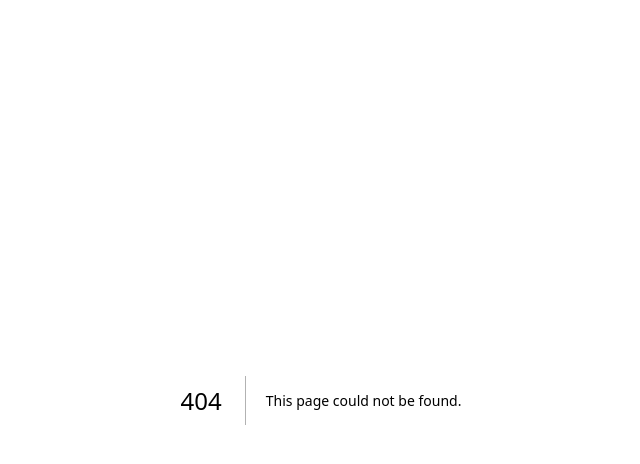
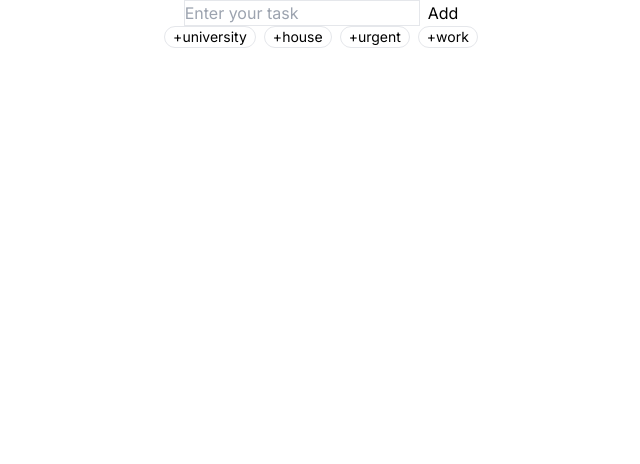
Before and after one commit to marcoshernanz/mana, a Next.js app: page /app/todo1 in a window 1280 px wide. Before the commit this address had no page. Shown: the top 464 px of the page, without its empty margins (319-959 px from the left). Built offline with nearby package versions, Linux system fonts and the light colour scheme.

Commit message:
Recupera los 8 dias perdidos

```diff
--- /dev/null
+++ b/src/app/app/todo1/TodoTask.tsx
@@ -0,0 +1,56 @@
+"use client";
+
+import { useState } from "react";
+import { availableTags, Tags } from "./page";
+
+interface TodoTaskProps {
+  text: string;
+  tags: Tags;
+  index: number;
+  deleteTask: (index: number) => void;
+
+  initialIsCompleted: boolean;
+  editTaskIsCompleted: (index: number, isCompleted: boolean) => void;
+}
+
+export default function TodoTask({
+  text,
+  tags,
+  index,
+  deleteTask,
+
+  initialIsCompleted,
+  editTaskIsCompleted,
+}: TodoTaskProps) {
+  const [isCompleted, setIsCompleted] = useState<boolean>(initialIsCompleted);
+
+  return (
+    <div className="bg-slate-50 px-6 py-3">
+      <div className="flex items-center justify-between">
+        <div>{text}</div>
+        <div className="flex gap-2">
+          {availableTags.map(
+            (tag, index) =>
+              tags[tag] && (
+                <span key={index} className="rounded-full border px-2">
+                  {tag}
+                </span>
+              ),
+          )}
+        </div>
+        <div className="flex gap-2">
+          <input
+            type="checkbox"
+            checked={isCompleted}
+            onChange={(e) => {
+              const isCompleted = e.target.checked;
+              setIsCompleted(isCompleted);
+              editTaskIsCompleted(index, isCompleted);
+            }}
+          />
+          <button onClick={() => deleteTask(index)}>Delete</button>
+        </div>
+      </div>
+    </div>
+  );
+}
--- /dev/null
+++ b/src/app/app/todo1/page.tsx
@@ -0,0 +1,134 @@
+"use client";
+
+import { useEffect, useState } from "react";
+import { twMerge } from "tailwind-merge";
+import TodoTask from "./TodoTask";
+
+export const availableTags: ["university", "house", "urgent", "work"] = [
+  "university",
+  "house",
+  "urgent",
+  "work",
+];
+
+export type Tags = {
+  university: boolean;
+  house: boolean;
+  urgent: boolean;
+  work: boolean;
+};
+
+export type Task = {
+  text: string;
+  tags: Tags;
+  isCompleted: boolean;
+};
+
+export default function TodoPage() {
+  const [tasks, setTasks] = useState<Task[]>([]);
+
+  const [text, setText] = useState<string>("");
+  const [selectedTags, setSelectedTags] = useState<Tags>({
+    university: false,
+    house: false,
+    urgent: false,
+    work: false,
+  });
+
+  const addTask = () => {
+    const newTask = { text, tags: selectedTags, isCompleted: false };
+    setTasks((tasks) => {
+      const newTasks = [...tasks, newTask];
+      localStorage.setItem("tasks", JSON.stringify(newTasks));
+      return newTasks;
+    });
+
+    setText("");
+    setSelectedTags({
+      university: false,
+      house: false,
+      urgent: false,
+      work: false,
+    });
+  };
+
+  const deleteTask = (taskIndex: number) => {
+    setTasks((tasks) => {
+      const newTasks = tasks.filter((_, index) => index !== taskIndex);
+      localStorage.setItem("tasks", JSON.stringify(newTasks));
+      return newTasks;
+    });
+  };
+
+  const editTaskIsCompleted = (index: number, isCompleted: boolean) => {
+    setTasks((tasks) => {
+      const newTasks = tasks.map((task, i) =>
+        i === index ? { ...task, isCompleted } : task,
+      );
+      localStorage.setItem("tasks", JSON.stringify(newTasks));
+      return newTasks;
+    });
+  };
+
+  useEffect(() => {
+    const tasks = JSON.parse(localStorage.getItem("tasks") ?? "[]");
+    setTasks(tasks);
+  }, []);
+
+  return (
+    <div className="w-full">
+      <div className="flex w-full flex-col items-center justify-center">
+        <div className="flex gap-2">
+          <input
+            placeholder="Enter your task"
+            className="border"
+            value={text}
+            onChange={(e) => setText(e.target.value)}
+          />
+          <button onClick={addTask}>Add</button>
+        </div>
+        <div className="flex gap-2 text-sm">
+          {availableTags.map((tag, index) => (
+            <button
+              onClick={() =>
+                // setSelectedTags((tags) => ({
+                //   university: tag === "university" ? true : tags.university,
+                //   house: tag === "house" ? true : tags.house,
+                //   urgent: tag === "urgent" ? true : tags.urgent,
+                //   work: tag === "work" ? true : tags.work,
+                // }))
+                setSelectedTags((tags) => ({
+                  ...tags,
+                  [tag]: !tags[tag],
+                }))
+              }
+              key={index}
+              className={twMerge(
+                "rounded-full border px-2 transition duration-300",
+                selectedTags[tag] && "bg-black text-white",
+              )}
+            >
+              <span>{selectedTags[tag] ? "-" : "+"}</span>
+              {tag}
+            </button>
+          ))}
+        </div>
+      </div>
+      <div className="flex flex-col gap-3">
+        {tasks.map((task, index) => (
+          <TodoTask
+            key={index}
+            text={task.text}
+            tags={task.tags}
+            deleteTask={deleteTask}
+            index={index}
+            initialIsCompleted={task.isCompleted}
+            editTaskIsCompleted={editTaskIsCompleted}
+          />
+        ))}
+      </div>
+    </div>
+  );
+}
+
+// x = addTask()
```
Also changed, not shown: TODO.txt, notes.txt.
